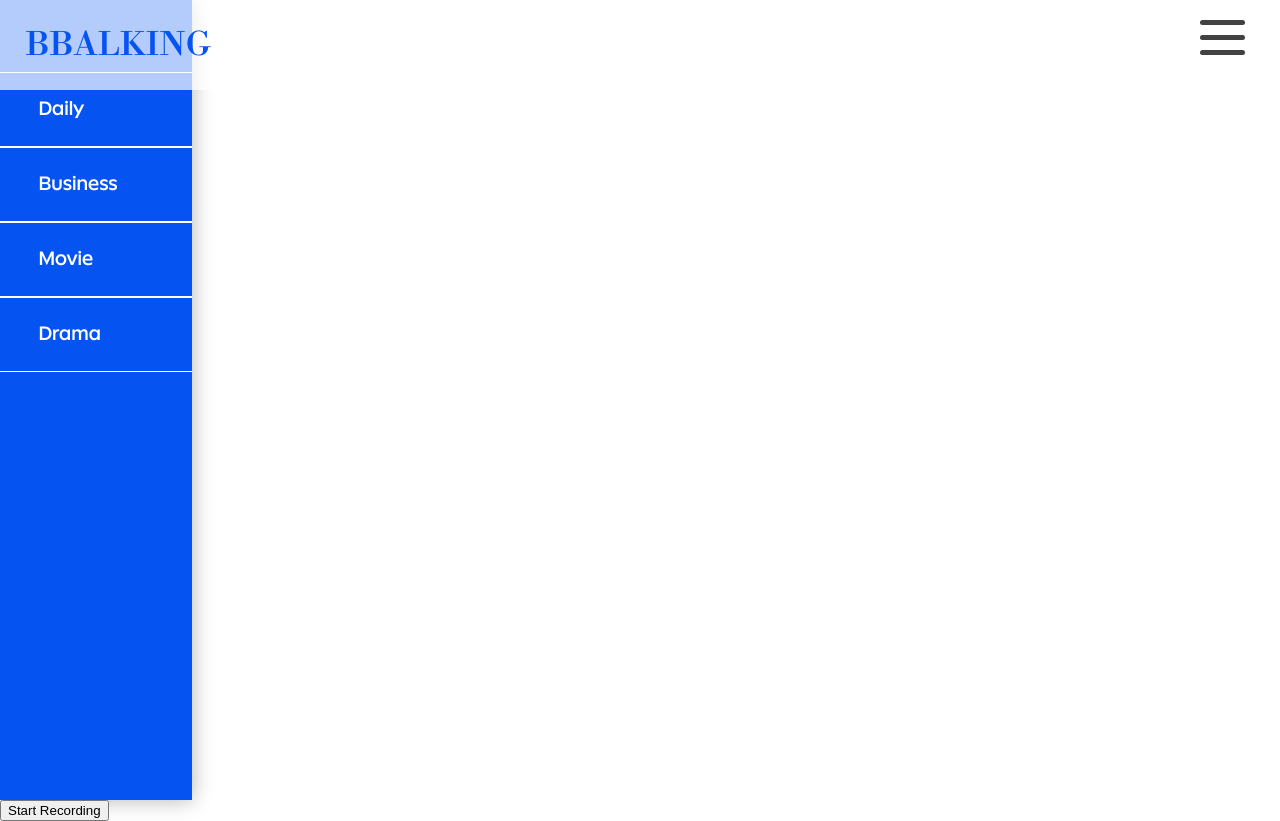
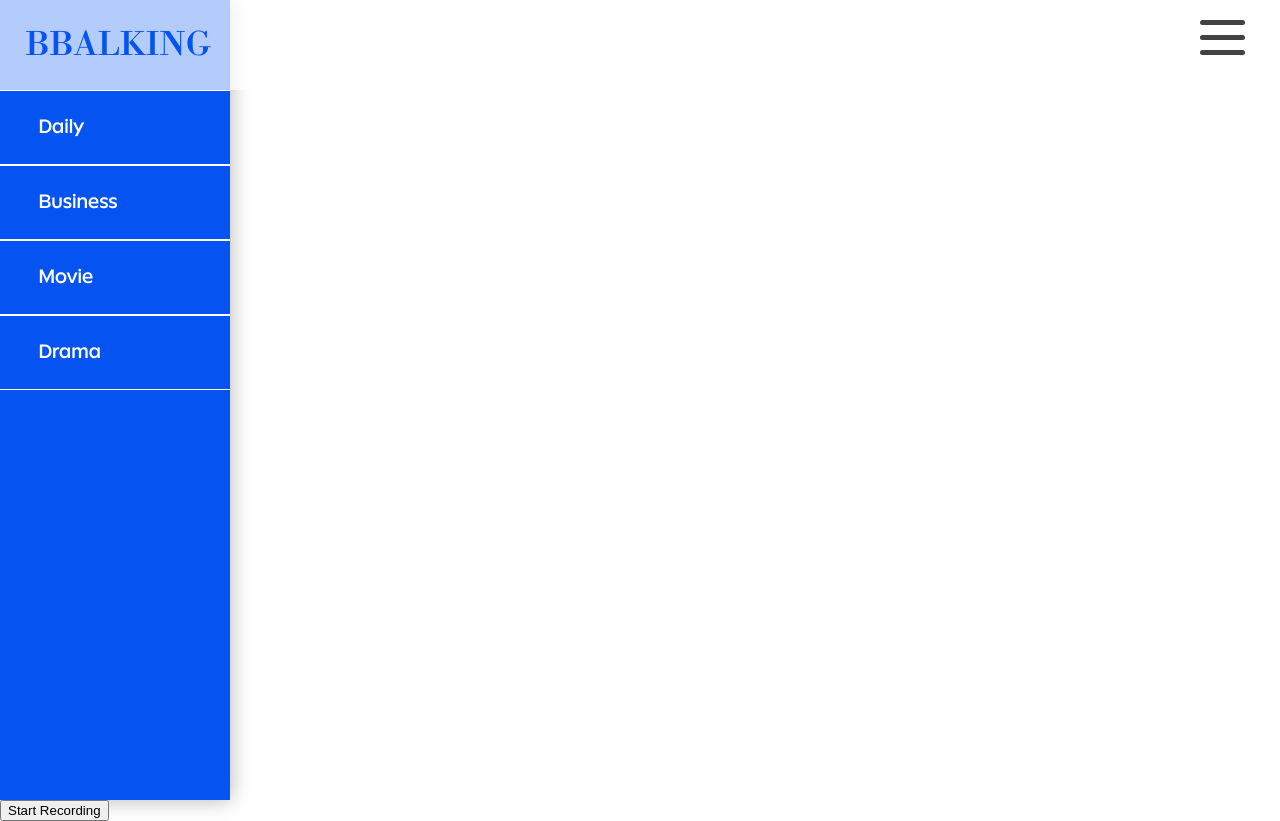
Before and after one commit to ikk5515/KoreanTraining_Baleum, a React (Create React App) app in the folder startupProject/src/main/front_end/: page /func in a window 1280 px wide. Built offline with nearby package versions, Linux system fonts and the light colour scheme; no server answers.

Commit message:
Fix FuncList.css

```diff
--- a/startupProject/src/main/front_end/src/component/secondPage/FuncList.css
+++ b/startupProject/src/main/front_end/src/component/secondPage/FuncList.css
@@ -2,7 +2,7 @@
     font-family: 'neuwelt_Medium';
     margin: 0;
     padding: 0;
-    width: 15vw;
+    width: 18vw;
     height: 100vh;
     box-shadow: rgb(178, 178, 178) 0px 0px 20px;
     background-color: #0554F2;
@@ -11,7 +11,7 @@
 .listWrap ul{
     font-size: 1.25em;
     margin: 0 0 0 0;
-    padding: 72px 0 0 0;
+    padding: 90px 0 0 0;
     width: 100%;
     display: block;
 }
```
